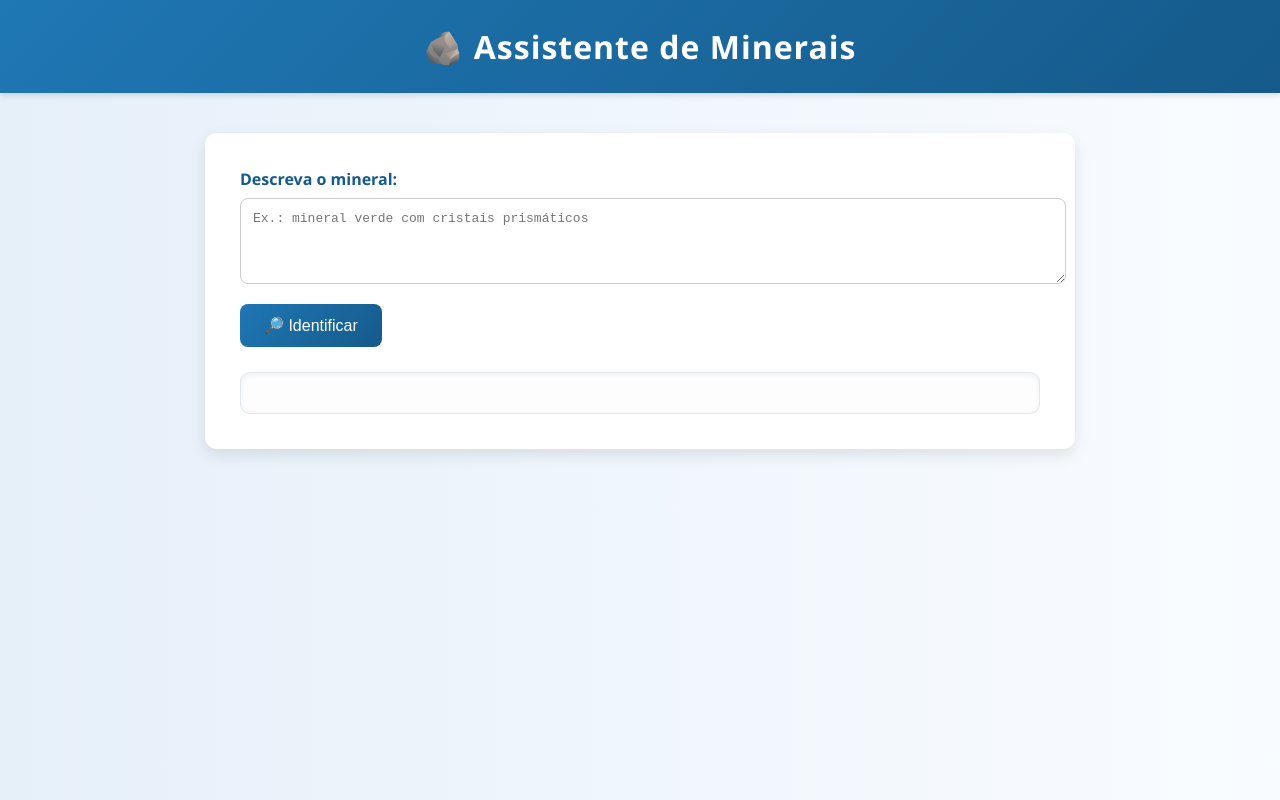
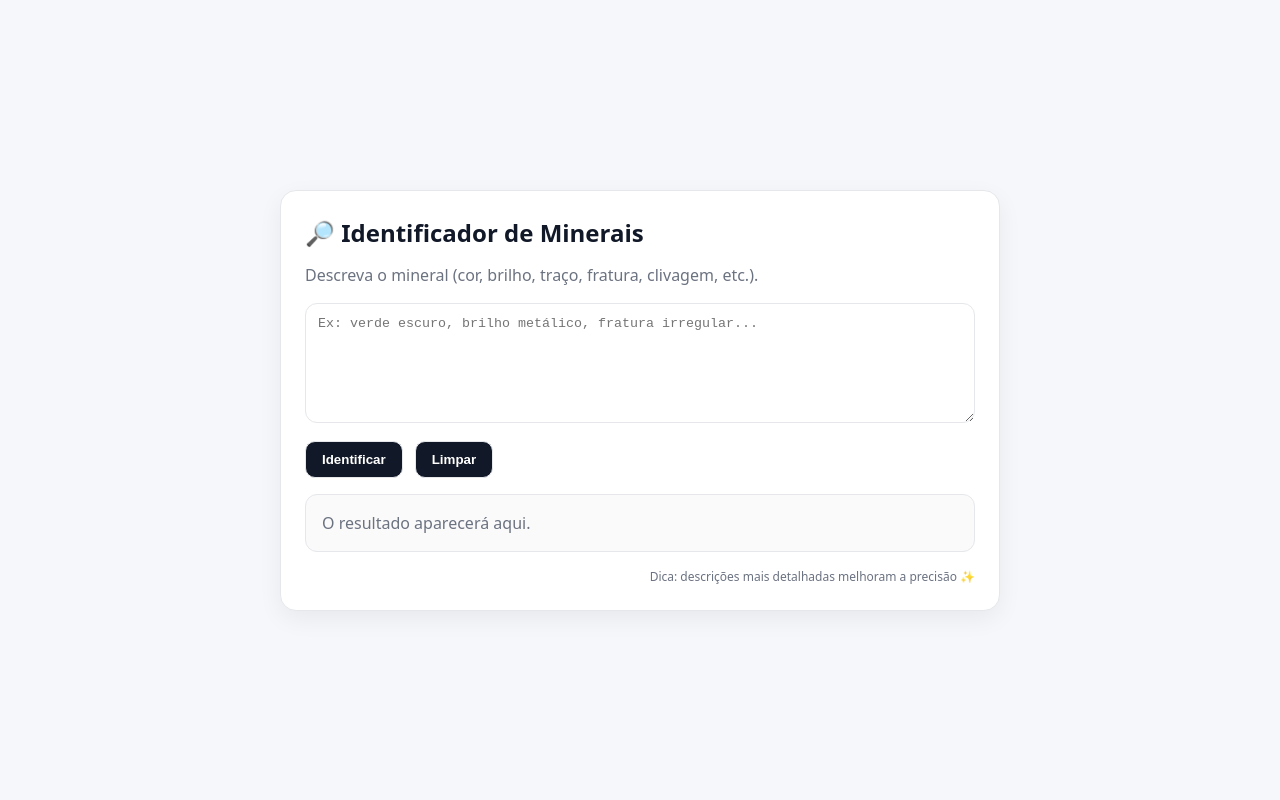
Before and after one commit to ricardo-pompeu/minerais-api, a plain HTML site: page frontend/index.html in a window 1280 px wide. Drawn offline with Linux system fonts and the light colour scheme.

Commit message:
Update index.html

```diff
--- a/frontend/index.html
+++ b/frontend/index.html
@@ -1,174 +1,96 @@
 <!DOCTYPE html>
-<html lang="pt-br">
+<html lang="pt-BR">
 <head>
-  <meta charset="UTF-8">
-  <meta name="viewport" content="width=device-width, initial-scale=1.0">
-  <title>Assistente de Minerais</title>
+  <meta charset="UTF-8" />
+  <meta name="viewport" content="width=device-width,initial-scale=1" />
+  <title>Identificador de Minerais</title>
   <style>
+    :root { --bg:#f5f7fb; --card:#fff; --border:#e5e7eb; --text:#111827; --muted:#6b7280; }
+    * { box-sizing: border-box; }
     body {
-      font-family: "Segoe UI", Roboto, Arial, sans-serif;
-      background: linear-gradient(to right, #e6f0f9, #f9fcff);
-      color: #333;
-      margin: 0;
-      padding: 0;
-      display: flex;
-      flex-direction: column;
-      align-items: center;
-      min-height: 100vh;
+      margin:0; background:var(--bg); color:var(--text); font:16px/1.5 system-ui,Segoe UI,Roboto,Ubuntu;
+      display:grid; place-items:center; min-height:100dvh; padding:24px;
     }
-
-    header {
-      background: linear-gradient(135deg, #1f77b4, #155a8a);
-      color: #fff;
-      width: 100%;
-      padding: 25px 0;
-      text-align: center;
-      box-shadow: 0 2px 6px rgba(0,0,0,0.15);
+    .card {
+      width:min(720px,100%); background:var(--card); border:1px solid var(--border);
+      border-radius:16px; padding:24px; box-shadow:0 8px 24px rgba(0,0,0,.06);
     }
-
-    header h1 {
-      margin: 0;
-      font-size: 2em;
-      letter-spacing: 1px;
+    h1 { margin:0 0 12px; font-size:24px; }
+    p.helper { margin:0 0 16px; color:var(--muted) }
+    textarea {
+      width:100%; height:120px; padding:12px; border:1px solid var(--border);
+      border-radius:12px; resize:vertical; outline:none;
     }
-
-    main {
-      margin: 40px 20px;
-      width: 100%;
-      max-width: 800px;
-      background-color: #fff;
-      padding: 35px;
-      border-radius: 12px;
-      box-shadow: 0 6px 16px rgba(0,0,0,0.1);
+    .row { display:flex; gap:12px; margin-top:12px; }
+    button {
+      appearance:none; border:1px solid var(--border); background:#111827; color:#fff;
+      padding:10px 16px; border-radius:10px; cursor:pointer; font-weight:600;
     }
-
-    label {
-      font-weight: bold;
-      display: block;
-      margin-bottom: 8px;
-      color: #155a8a;
+    button:disabled { opacity:.6; cursor:not-allowed; }
+    .result {
+      margin-top:16px; padding:16px; border:1px solid var(--border); border-radius:12px;
+      background:#fafafa; white-space:pre-wrap;
     }
-
-    textarea {
-      width: 100%;
-      padding: 12px;
-      font-size: 1em;
-      border-radius: 8px;
-      border: 1px solid #ccc;
-      resize: vertical;
-      margin-bottom: 15px;
-      transition: border 0.3s ease;
-    }
-
-    textarea:focus {
-      border-color: #1f77b4;
-      outline: none;
-      box-shadow: 0 0 5px rgba(31, 119, 180, 0.3);
-    }
-
-    button {
-      padding: 12px 24px;
-      font-size: 1em;
-      border: none;
-      border-radius: 8px;
-      background: linear-gradient(135deg, #1f77b4, #155a8a);
-      color: #fff;
-      cursor: pointer;
-      transition: transform 0.2s ease, background 0.3s ease;
-    }
-
-    button:hover {
-      transform: scale(1.05);
-      background: linear-gradient(135deg, #155a8a, #0e3d61);
-    }
-
-    #resposta {
-      margin-top: 25px;
-      padding: 20px;
-      background-color: #fdfdfd;
-      border-radius: 10px;
-      border: 1px solid #e0e6ed;
-      box-shadow: inset 0 2px 6px rgba(0,0,0,0.05);
-      max-height: 500px;
-      overflow-y: auto;
-      line-height: 1.6;
-    }
-
-    /* Estilo do HTML vindo da API */
-    #resposta h1, #resposta h2, #resposta h3 {
-      color: #1f77b4;
-      margin-top: 20px;
-    }
-
-    #resposta ul {
-      padding-left: 20px;
-    }
-
-    #resposta li {
-      margin-bottom: 6px;
-    }
-
-    #resposta strong {
-      color: #2c3e50;
-    }
-
-    #resposta em {
-      color: #555;
-    }
-
-    .erro {
-      color: #c0392b;
-      font-weight: bold;
-    }
+    .muted { color:var(--muted); }
+    .footer { margin-top:16px; font-size:12px; color:var(--muted); text-align:right }
   </style>
 </head>
 <body>
-  <header>
-    <h1>🪨 Assistente de Minerais</h1>
-  </header>
-
-  <main>
-    <label for="descricao">Descreva o mineral:</label>
-    <textarea id="descricao" rows="4" placeholder="Ex.: mineral verde com cristais prismáticos"></textarea>
-    <button onclick="enviarDescricao()">🔎 Identificar</button>
-    <div id="resposta"></div>
-  </main>
+  <div class="card">
+    <h1>🔎 Identificador de Minerais</h1>
+    <p class="helper">Descreva o mineral (cor, brilho, traço, fratura, clivagem, etc.).</p>
+    <textarea id="descricao" placeholder="Ex: verde escuro, brilho metálico, fratura irregular..."></textarea>
+    <div class="row">
+      <button id="btn" onclick="identificar()">Identificar</button>
+      <button onclick="limpar()">Limpar</button>
+    </div>
+    <div id="result" class="result muted">O resultado aparecerá aqui.</div>
+    <div class="footer">Dica: descrições mais detalhadas melhoram a precisão ✨</div>
+  </div>
 
   <script>
-    async function enviarDescricao() {
-      const descricao = document.getElementById('descricao').value.trim();
-      const respostaEl = document.getElementById('resposta');
+    async function identificar() {
+      const btn = document.getElementById("btn");
+      const descricao = document.getElementById("descricao").value.trim();
+      const out = document.getElementById("result");
 
       if (!descricao) {
-        respostaEl.innerHTML = "<p class='erro'>⚠️ Por favor, insira uma descrição do mineral.</p>";
+        out.textContent = "⚠️ Escreva uma descrição do mineral.";
+        out.classList.remove("muted");
         return;
       }
 
-      respostaEl.innerHTML = "<em>⏳ Carregando análise...</em>";
+      btn.disabled = true;
+      out.textContent = "⏳ Processando...";
+      out.classList.add("muted");
 
       try {
-        const response = await fetch("/identificar", {
+        // Mesma origem (o Flask serve este HTML). Rota relativa:
+        const resp = await fetch("/identificar", {
           method: "POST",
           headers: { "Content-Type": "application/json" },
           body: JSON.stringify({ descricao })
         });
 
-        const text = await response.text();
-        try {
-          const data = JSON.parse(text);
-          if (data.erro) {
-            respostaEl.innerHTML = `<p class="erro">⚠️ ${data.erro}</p>`;
-          } else {
-            // Agora a API deve retornar HTML pronto
-            respostaEl.innerHTML = data.resposta;
-          }
-        } catch (e) {
-          respostaEl.innerHTML = `<p class="erro">Erro no servidor: ${text}</p>`;
-        }
+        const data = await resp.json();
+        if (!resp.ok) throw new Error(data.error || "Erro na API");
 
+        out.textContent = data.resposta || "(Sem conteúdo)";
+        out.classList.remove("muted");
       } catch (err) {
-        respostaEl.innerHTML = `<p class="erro">Erro ao acessar API: ${err.message}</p>`;
+        console.error(err);
+        out.textContent = "❌ Erro ao identificar o mineral.";
+        out.classList.remove("muted");
+      } finally {
+        btn.disabled = false;
       }
+    }
+
+    function limpar() {
+      document.getElementById("descricao").value = "";
+      const out = document.getElementById("result");
+      out.textContent = "O resultado aparecerá aqui.";
+      out.classList.add("muted");
     }
   </script>
 </body>
```
